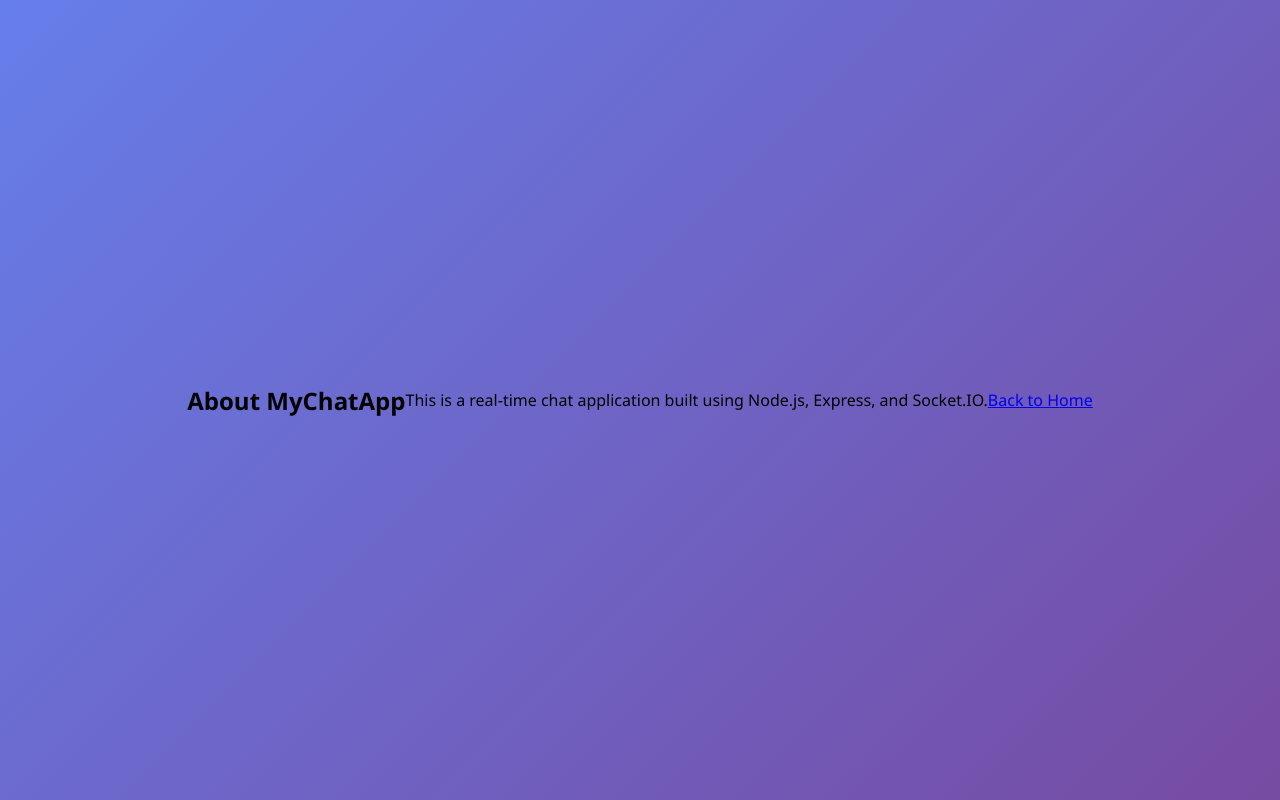
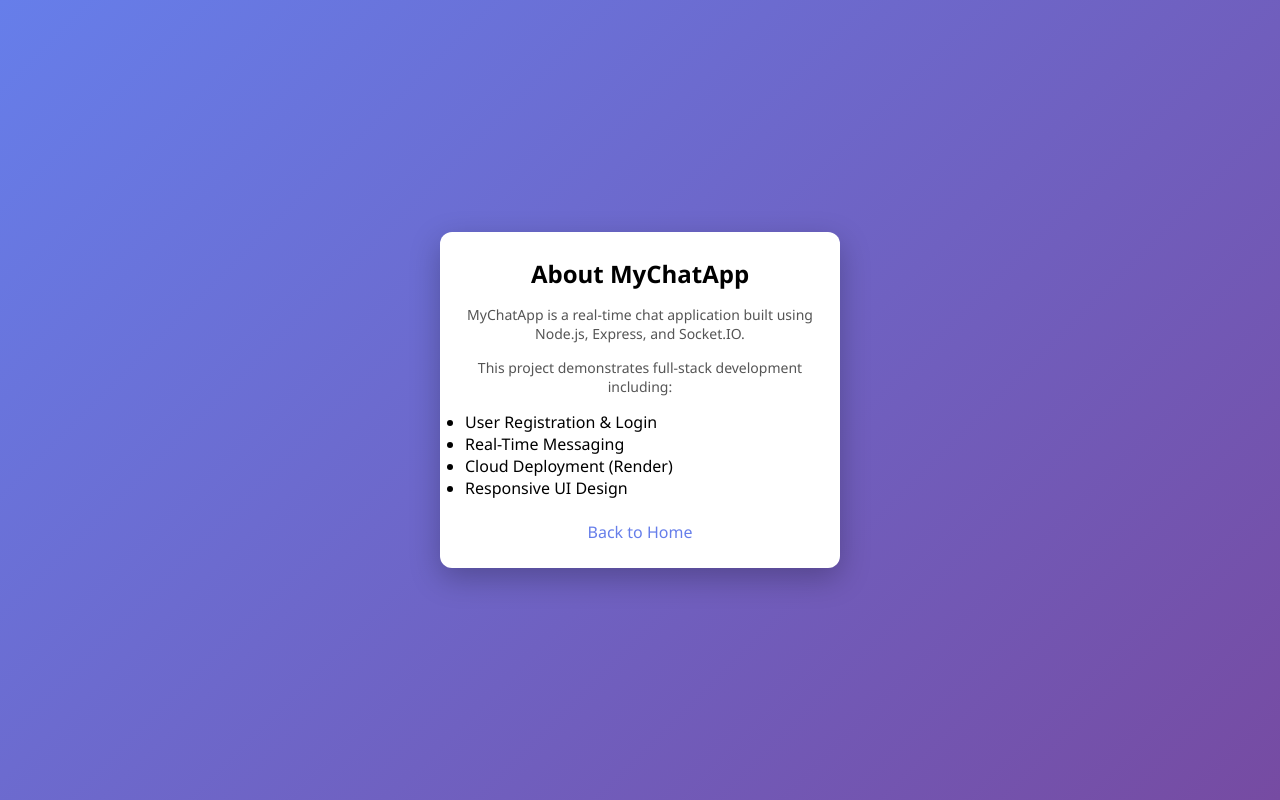
Before and after one commit to abhilashreddy4444-design/rtws, a website: page public/about.html in a window 1280 px wide. Drawn offline with Linux system fonts and the light colour scheme.

Commit message:
Update about.html

```diff
--- a/public/about.html
+++ b/public/about.html
@@ -1,15 +1,35 @@
 <!DOCTYPE html>
-<html>
+<html lang="en">
 <head>
-  <title>About Us</title>
+  <meta charset="UTF-8">
+  <title>About - MyChatApp</title>
   <link rel="stylesheet" href="style.css">
 </head>
 <body>
 
-<h2>About MyChatApp</h2>
-<p>This is a real-time chat application built using Node.js, Express, and Socket.IO.</p>
+<div class="about-container">
+  <h2>About MyChatApp</h2>
 
-<a href="index.html">Back to Home</a>
+  <p>
+    MyChatApp is a real-time chat application built using
+    Node.js, Express, and Socket.IO.
+  </p>
+
+  <p>
+    This project demonstrates full-stack development including:
+  </p>
+
+  <ul style="text-align:left; margin-top:10px;">
+    <li>User Registration & Login</li>
+    <li>Real-Time Messaging</li>
+    <li>Cloud Deployment (Render)</li>
+    <li>Responsive UI Design</li>
+  </ul>
+
+  <br>
+
+  <a href="index.html">Back to Home</a>
+</div>
 
 </body>
 </html>
```
